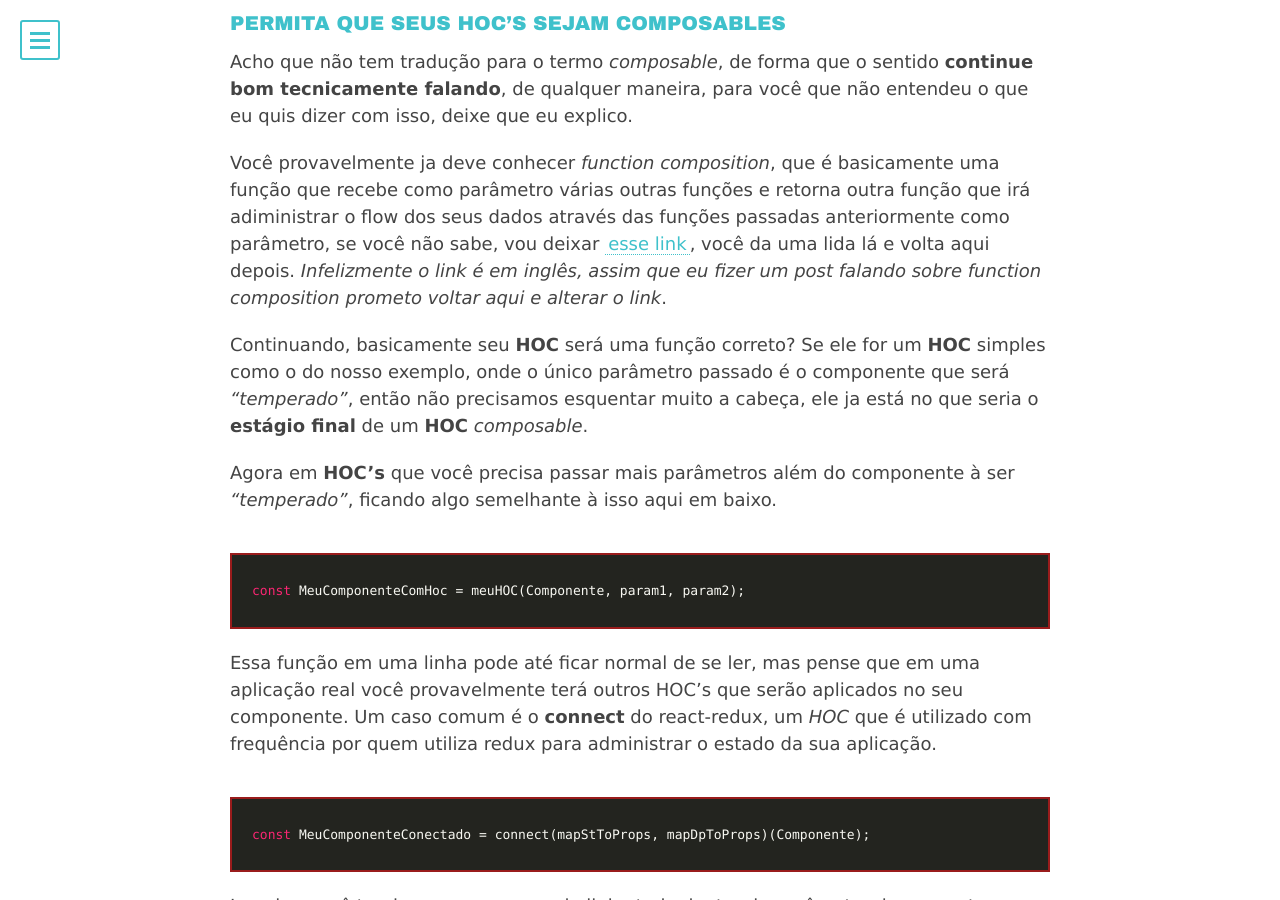
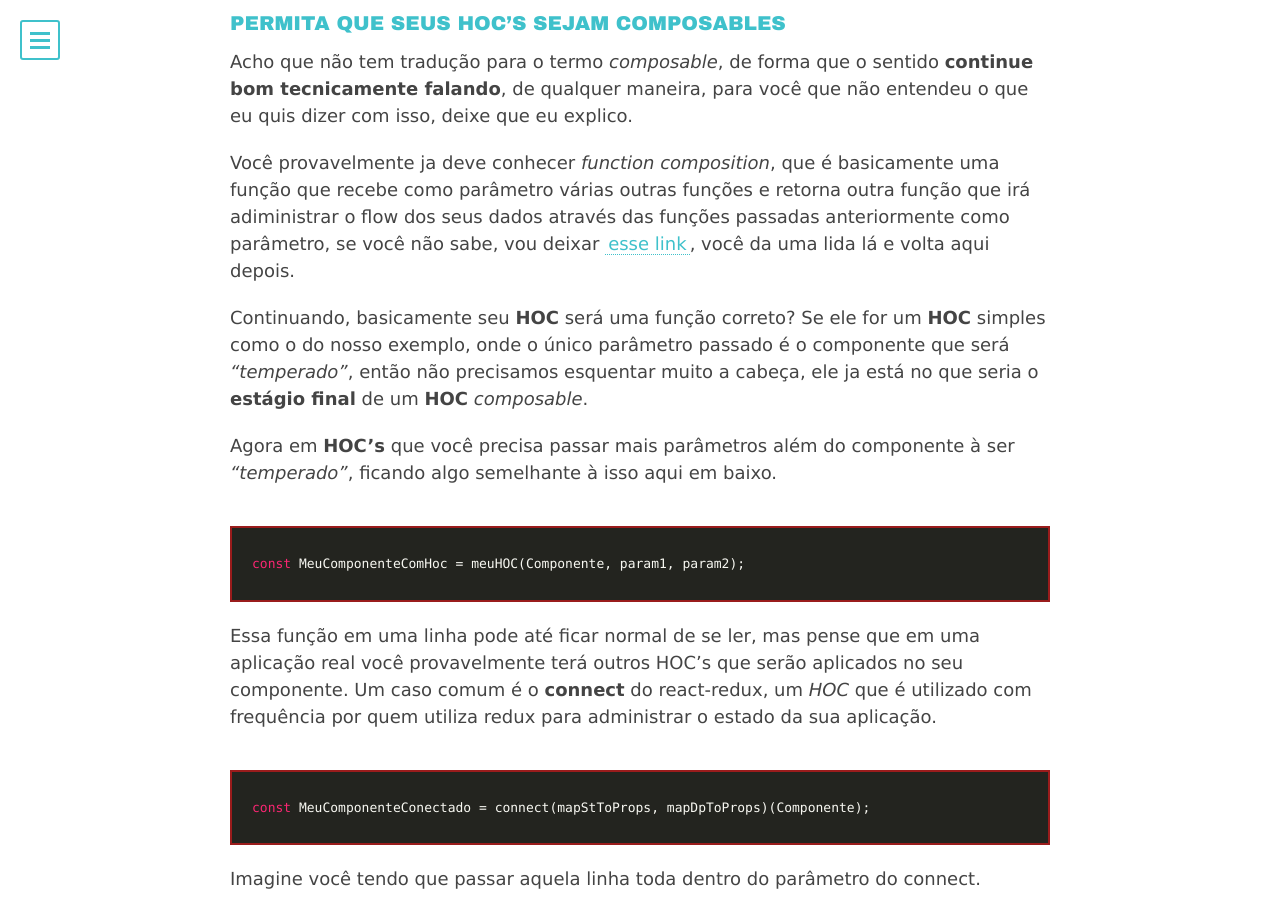
Before and after one commit to MathMesquita/mathmesquita.github.io, a Jekyll site: the page built from _posts/2017-03-01-higher-order-components-no-react.md, in a window 1280 px wide and 900 px high, scrolled down 6697 px. Built offline with Jekyll 4.4.1, drawn with Linux system fonts in a browser that asks for light colours; comment, search, counter and statistics services are not loaded.

Commit message:
link artigo traduzido adicionado

```diff
--- a/_posts/2017-03-01-higher-order-components-no-react.md
+++ b/_posts/2017-03-01-higher-order-components-no-react.md
@@ -266,7 +266,7 @@
 
 Acho que não tem tradução para o termo *composable*, de forma que o sentido **continue bom tecnicamente falando**, de qualquer maneira, para você que não entendeu o que eu quis dizer com isso, deixe que eu explico.
 
-Você provavelmente ja deve conhecer *function composition*, que é basicamente uma função que recebe como parâmetro várias outras funções e retorna outra função que irá adiministrar o flow dos seus dados através das funções passadas anteriormente como parâmetro, se você não sabe, vou deixar [esse link](https://medium.com/javascript-scene/master-the-javascript-interview-what-is-function-composition-20dfb109a1a0#.no44ztr0a), você da uma lida lá e volta aqui depois. *Infelizmente o link é em inglês, assim que eu fizer um post falando sobre function composition prometo voltar aqui e alterar o link*.
+Você provavelmente ja deve conhecer *function composition*, que é basicamente uma função que recebe como parâmetro várias outras funções e retorna outra função que irá adiministrar o flow dos seus dados através das funções passadas anteriormente como parâmetro, se você não sabe, vou deixar [esse link](https://mathmesquita.me/2017/03/12/function-composition-no-javascript.html), você da uma lida lá e volta aqui depois.
 
 Continuando, basicamente seu **HOC** será uma função correto? Se ele for um **HOC** simples como o do nosso exemplo, onde o único parâmetro passado é o componente que será *"temperado"*, então não precisamos esquentar muito a cabeça, ele ja está no que seria o **estágio final** de um **HOC** *composable*.
 
```
